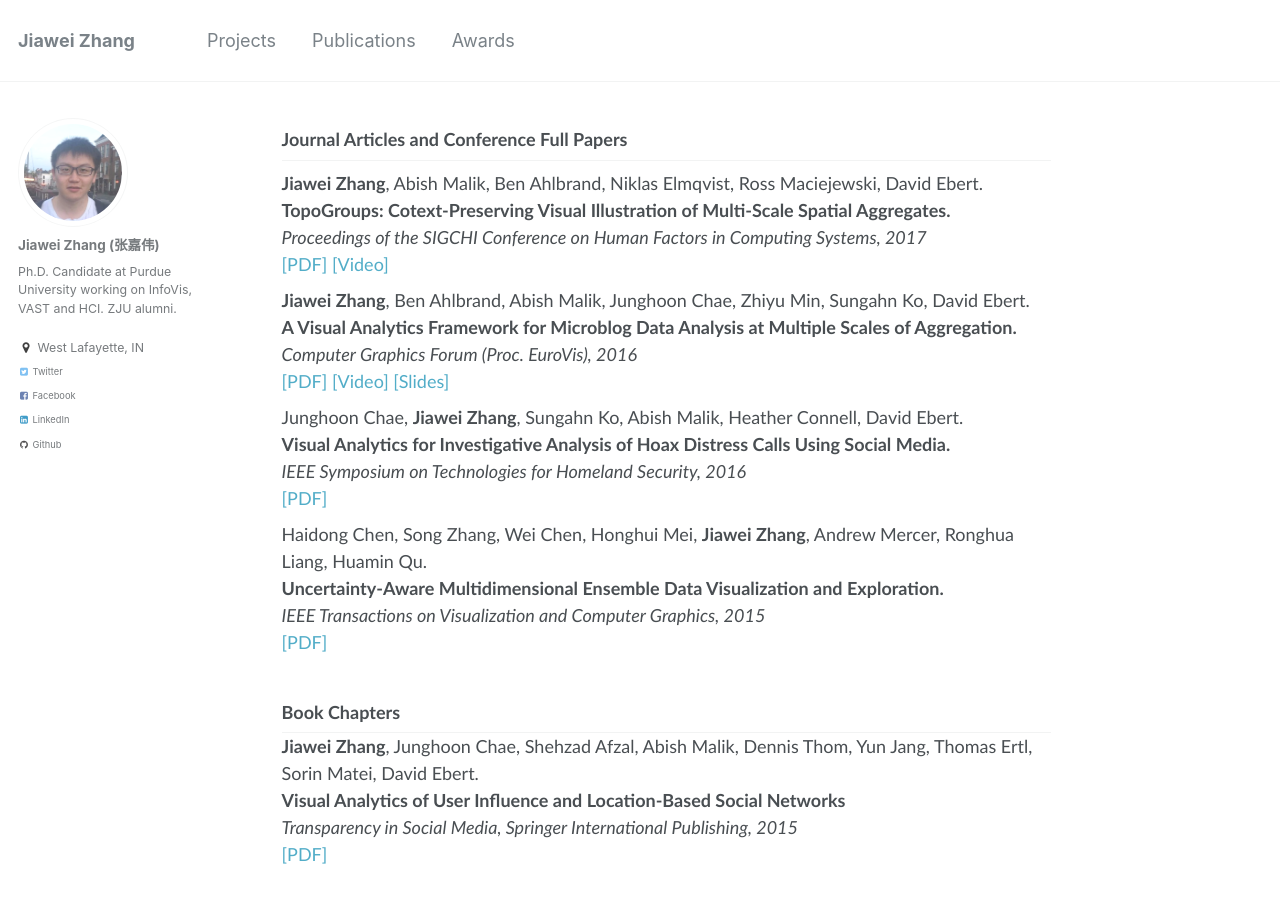
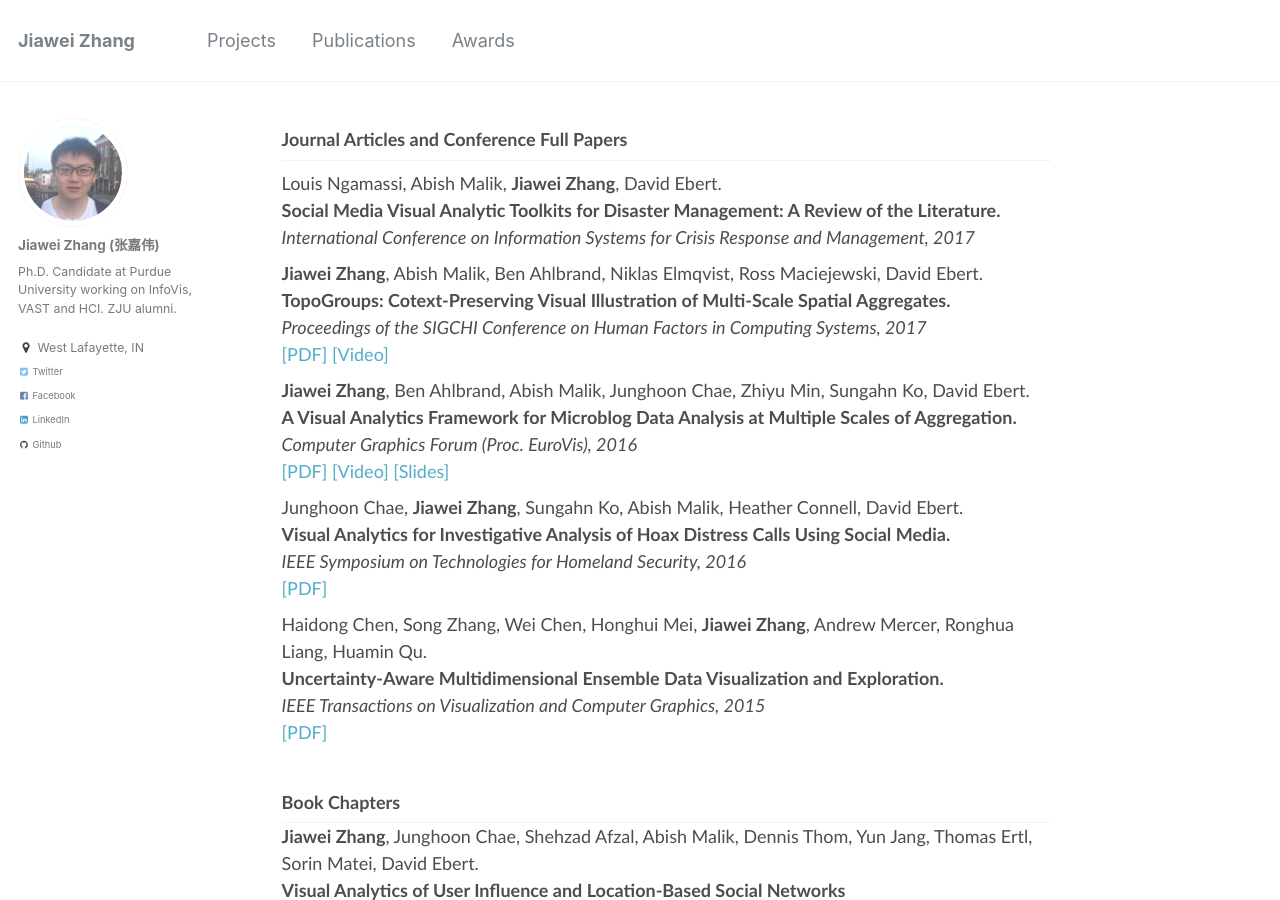
Before and after one commit to rivulet-zhang/rivulet-zhang.github.io, a Jekyll site: the page built from _pages/publications.md, in a window 1280 px wide and 900 px high. Built offline with Jekyll 4.4.1, drawn with Linux system fonts in a browser that asks for light colours.

Commit message:
Update publication list;

```diff
--- a/_pages/publications.md
+++ b/_pages/publications.md
@@ -10,6 +10,12 @@
 <h2 style="margin-top:0px;">Journal Articles and Conference Full Papers</h2>
 
 <!-- Item: Pont-Tuset2016a -->
+<p>
+Louis Ngamassi, Abish Malik, <b>Jiawei Zhang</b>, David Ebert.
+<br><b>Social Media Visual Analytic Toolkits for Disaster Management: A Review of the Literature.</b><br>
+<i>International Conference on Information Systems for Crisis Response and Management, 2017</i><br>
+</p>
+
 <p>
 <b>Jiawei Zhang</b>, Abish Malik, Ben Ahlbrand, Niklas Elmqvist, Ross Maciejewski, David Ebert.
 <br><b>TopoGroups: Cotext-Preserving Visual Illustration of Multi-Scale Spatial Aggregates.</b><br>
```
